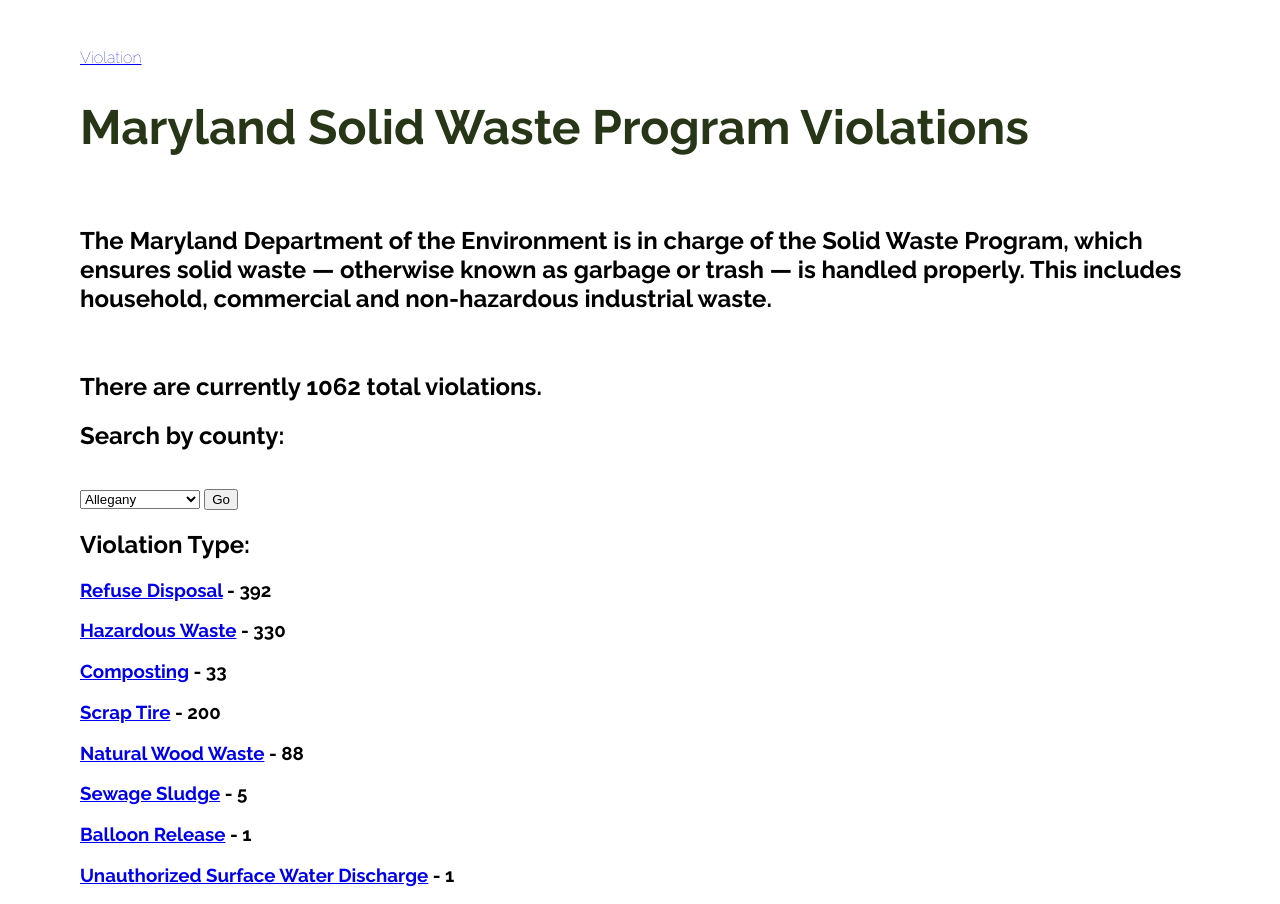
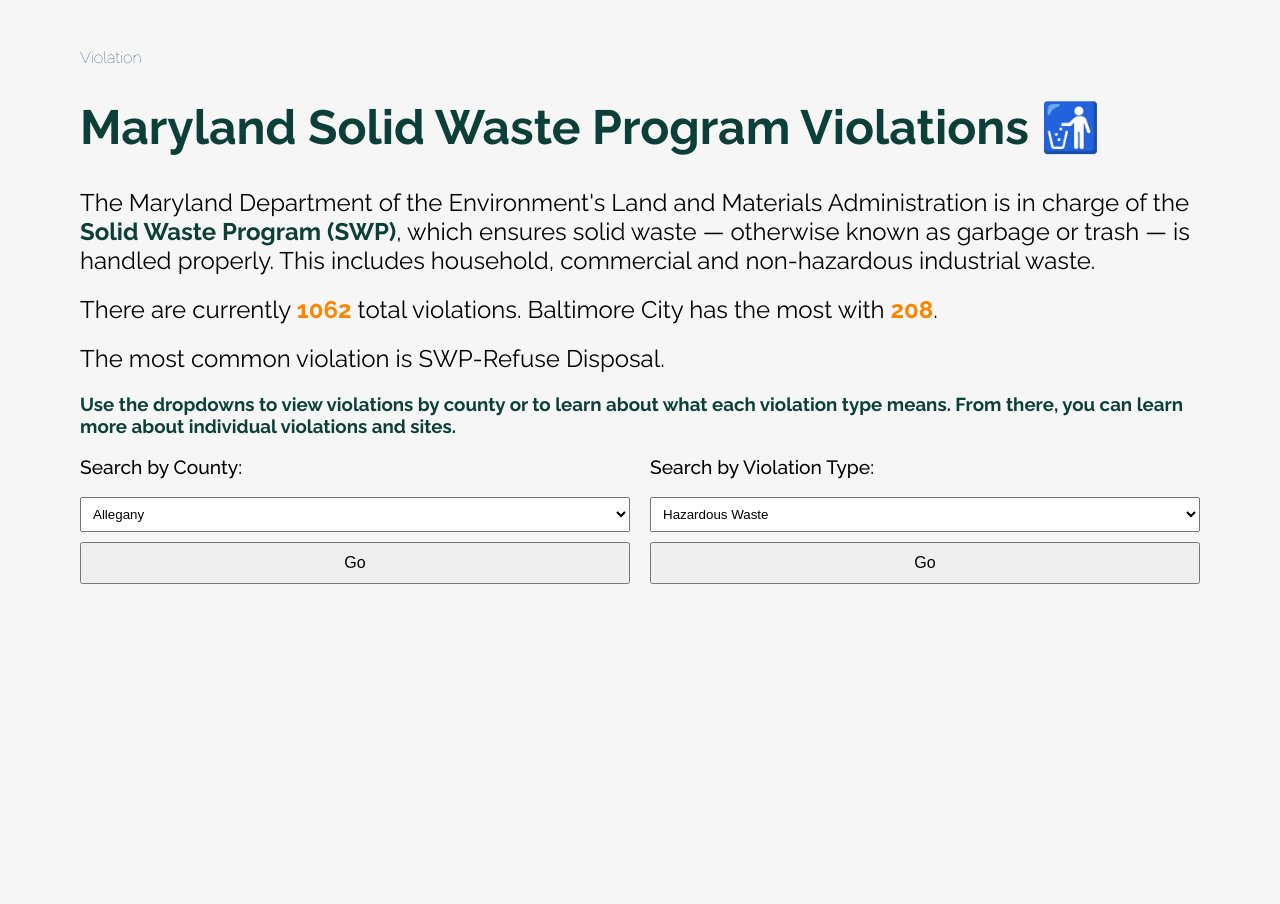
Before and after one commit to amahaja25/solid-waste, a Flask app: page / in a window 1280 px wide. After the commit the page ends 584 px from the top, so only its background shows below. Run offline with Flask 3, Linux system fonts and the light colour scheme.

Commit message:
update part 1

```diff
--- a/app.py
+++ b/app.py
@@ -8,18 +8,25 @@
 db.connect()
 
 categories = {
-    'hazardous-waste': 'SWP-Hazardous Waste',
-    'refuse-disposal': 'SWP-Refuse Disposal',
-    'scrap-tire': 'SWP-Scrap Tire',
-    'wood-waste': 'SWP-Natural Wood Waste',
-    'composting': 'SWP-Composting',
-    'sewage': 'SWP-Sewage Sludge',
-    'balloon': 'SWP-Balloon Release',
-    'surface-water': 'Surface Water Discharge Unauthorized'
-}
+    'hazardous-waste': ('SWP-Hazardous Waste', 'Hazardous Waste'),
+    'refuse-disposal': ('SWP-Refuse Disposal', 'Refuse Disposal'),
+    'scrap-tire': ('SWP-Scrap Tire', 'Scrap Tire'),
+    'wood-waste': ('SWP-Natural Wood Waste', 'Natural Wood Waste'),
+    'composting': ('SWP-Composting', 'Composting'),
+    'sewage': ('SWP-Sewage Sludge', 'Sewage Sludge'),
+    'balloon': ('SWP-Balloon Release', 'Balloon Release'),
+    'surface-water': ('Surface Water Discharge Unauthorized', 'Unauthorized Surface Water Discharge')
+    }
 
 categories_description = {
-
+    'balloon': 'According to a Maryland law passed in the 2021 legislative session, people may not intentionally release a balloon into the atmosphere or participate in mass balloon releases, which consist of 10 or more balloons being released into the atmosphere. <br><br> Exceptions include unintentionally released balloons and balloons released for meteorological or official scientific research purposes.',
+    'wood-waste': 'According to the MDE, natural wood waste generally occurs when land is cleared for construction. This type of waste consists of discarded vegetation “in its natural state.” <br><br> Natural wood waste has to be disposed of in specific Natural Wood Waste Recycling Facilities, which process tree stumps, logs and limbs. The facilities make mulch and compost out of the wood waste and distribute or sell it afterwards, according to the MDE.',
+    'hazardous-waste': 'Hazardous waste is any substance that threatens to harm human health or the environment or has the potential to “cause or contribute to an increase in mortality or serious illness,” according to the MDE. <br><br> This form of waste must be shipped to a specific hazardous waste facility that accepts it, but if a person has the appropriate permit, they may treat it themself. MDE inspectors routinely inspect hazardous waste generators and facilities unannounced. Household waste is not regulated as hazardous waste.',
+    'composting': 'g',
+    'scrap-tire': 'Illegal stockpiles of scrap tires, which are tires that are no longer suitable for their original purpose, can lead to fire hazards, become breeding grounds for mosquitoes or disease-carrying agents and are “unsightly,” according to MDE’s website. <br><br>According to the Maryland Code of the Environment, people may only dispose of scrap tires through approved facilities or licensed scrap tire haulers.',
+    'sewage': 'Sewage sludge — also known as biosolids — is the semi-solid residue that is produced when sewage or wastewater is treated and decontaminated. <br><br> According to Maryland law, people are not allowed to transport, compost, dispose or use sewage sludge unless they have a Sewage Sludge Utilization Permit from MDE.',
+    'refuse-disposal': 'f',
+    'surface-water': 'Industrial facilities that release wastewater or stormwater into Maryland surface waters such as  lakes, creeks, streams, rivers, reservoirs and the ocean, are required to have permits from the MDE to do so. The permit makes sure that the discharge meets Maryland water quality standards.'
 }
 
 class County(Model):
@@ -39,7 +46,7 @@
     media = CharField()
     violation_date = DateTimeField()
     status = CharField()
-    resolved_date = DateField(null=True)
+    resolved_date = DateTimeField()
     uuid = CharField(primary_key=True, unique=True)
 
     @property
@@ -57,96 +64,123 @@
 
     total_count = Violation.select().count()
 
-    refuse_count = Violation.select().where(
-        (Violation.media == 'SWP-Refuse Disposal')
-    ).count()
+    counties = County.select()
 
-    hazardous_count = Violation.select().where(
-        (Violation.media == 'SWP-Hazardous Waste')
-    ).count()
+    most_violations = (Violation.select(Violation.county, fn.COUNT(Violation.county).alias('count')).group_by(Violation.county).order_by(fn.COUNT(Violation.county).desc())
+                       .limit(1))
+    most_violations_county = most_violations.get()
+    most_violations_info = {
+        'county': most_violations_county.county,
+        'count': most_violations_county.count
+        }
 
-    tire_count = Violation.select().where(
-        (Violation.media == 'SWP-Scrap Tire')
-    ).count()
+    most_common_violation = (Violation
+                             .select(Violation.media, fn.COUNT(Violation.media).alias('count'))
+                             .group_by(Violation.media)
+                             .order_by(fn.COUNT(Violation.media).desc())
+                             .limit(1))
 
-    wood_count = Violation.select().where(
-        (Violation.media == 'SWP-Natural Wood Waste')
-    ).count()
+    most_common = most_common_violation.get()
+    violation_name = categories[most_common.media][1] if most_common.media in categories else most_common.media
 
-    compost_count = Violation.select().where(
-        (Violation.media == 'SWP-Composting')
-    ).count()
-
-    sewage_count = Violation.select().where(
-        (Violation.media == 'SWP-Sewage Sludge')
-    ).count()
-
-    balloon_count = Violation.select().where(
-        (Violation.media == 'SWP-Balloon Release')
-    ).count()
-
-    surface_water_count = Violation.select().where(
-        (Violation.media == 'Surface Water Discharge Unauthorized')
-    ).count()
-
-    counties = County.select()
-    print(counties)
+    most_common_info = {
+        'type': violation_name,
+        'count': most_common.count
+    }
 
     template = 'index.html'
     return render_template(template,
-    refuse_count = refuse_count,
-    hazardous_count = hazardous_count,
-    tire_count = tire_count,
-    wood_count = wood_count,
-    compost_count = compost_count,
-    sewage_count = sewage_count,
-    balloon_count = balloon_count,
-    surface_water_count = surface_water_count,
     total_count = total_count,
-    counties=counties
+    counties=counties,
+    categories=categories,
+    most_violations=most_violations_info,
+    most_common=most_common_info,
+    violation_name=violation_name
     )
 
+
+from datetime import datetime
 
 @app.route("/violation/<uuid>")
 def detail(uuid):
     template = 'detail.html'
     violation = Violation.get(Violation.uuid == uuid)
 
-    violation_date = datetime.datetime.strptime(violation.violation_date, '%m/%d/%Y')
-    date_start = violation_date.strftime('%B %d, %Y')
+    if violation.violation_date:
+        date_start = datetime.strptime(violation.violation_date, "%Y/%m/%d").strftime('%B %d, %Y')
+    else:
+        date_start = 'Unknown'
+
+    if hasattr(violation, 'resolved_date') and violation.resolved_date:
+        date_resolved = datetime.strptime(violation.resolved_date, "%Y/%m/%d").strftime('%B %d, %Y')
+    else:
+        date_resolved = 'Not resolved'
+
+    other_violation_count = Violation.select().where(Violation.site_no == violation.site_no).count() - 1
+
+
 
     return render_template('detail.html',
-    street_address = violation.street_address,
-    county = violation.county,
-    site_name = violation.site_name,
-    type = violation.media,
-    date_start = date_start,
-    violation_type = violation.media)
+                           street_address=violation.street_address,
+                           county=violation.county,
+                           site_name=violation.site_name,
+                           date_start=date_start,
+                           date_resolved=date_resolved,
+                           violation_type=violation.media,
+                           violation=violation,
+                           other_violation_count=other_violation_count)
 
 @app.route("/site/<site_no>")
 def site(site_no):
     template = 'site.html'
 
 
-
     site_number = Violation.get(Violation.site_no == site_no)
 
-    site_violation_count = Violation.select().where(
-        (Violation.site_no == site_no)).count()
+    violation_list = Violation.select().where(
+        Violation.site_no == site_no
+    ).order_by(Violation.violation_date.desc())
+
+    site_violation_count = violation_list.count()
 
     return render_template(template,
     site_name = site_number.site_name,
     street_address = site_number.street_address,
     county = site_number.county,
-    city_state_zip = site_number.city_state_zip
+    city_state_zip = site_number.city_state_zip,
+    violation_list = violation_list,
+    site_violation_count = site_violation_count
     )
 
+@app.route("/redirect-to-county", methods=["POST"])
+def redirect_to_county():
+    slug = request.form.get('slug')
+    print("slug:", slug)
+    return redirect(url_for("county", slug=slug))
+
+@app.route("/county/<slug>")
+def county(slug):
+    county = County.get(County.slug == slug)
+    county_total_count = Violation.select().where(
+        (Violation.county == county.county)).count()
+
+    violation_list = Violation.select().where(
+        Violation.county == county.county
+    ).order_by(Violation.violation_date.desc())
+
+
+    return render_template('county.html', county=county, county_total_count=county_total_count, violation_list = violation_list)
+
+@app.route("/redirect-to-category", methods=["POST"])
+def redirect_to_category():
+    category_slug = request.form.get('category_slug')
+    return redirect(url_for("category", category_slug=category_slug))
 
 @app.route("/category/<category_slug>")
 def category(category_slug):
     template = 'category.html'
+    category = categories[category_slug][0]
 
-    category = categories[category_slug]
 
     violation_list = Violation.select().where(
         (Violation.media == category)
@@ -154,22 +188,9 @@
 
     hazardous_count = violation_list.count()
 
-    return render_template(template, violation_list=violation_list, hazardous_count=hazardous_count, category=category)
+    description = categories_description.get(category_slug)
 
-@app.route("/redirect", methods=["POST"])
-def redirect_to_county():
-    slug = request.form.get('slug')
-    print("slug:", slug)
-    return redirect(url_for("county", slug=slug))
-
-# Route for displaying jurisdiction details
-@app.route("/county/<slug>")
-def county(slug):
-    county = County.get(County.slug == slug)
-    county_total_count = Violation.select().where(
-        (Violation.county == county.county)).count()
-
-    return render_template('county.html', county=county, county_total_count=county_total_count)
+    return render_template(template, violation_list=violation_list, hazardous_count=hazardous_count, category=category, description=description)
 
 
 if __name__ == '__main__':
--- a/static/style.css
+++ b/static/style.css
@@ -4,6 +4,8 @@
     border-width: 0;
     width: 100%;
     font-size: 20px;
+    font-family: 'DM Sans', sans-serif;
+    font-weight: 200;
 }
 th {
     text-align:left;
@@ -12,7 +14,7 @@
     border-color: #f2f2f2;
 }
 tr:hover {
-    background-color: #f3f3f3;
+    background-color: #e1e1e4b4;
 }
 
 body {
@@ -29,24 +31,79 @@
     margin-top: 3em;
     font-family: 'Raleway', sans-serif;
     font-weight: 100;
+    background-color: #F6F6F6;
   }
 
-.site-title {
-    color: #283618;
+h1 {
+    color: #0B3F38;
     font-size: 3em;
 }
 
-/* body {
-    background-color: #fff9ea;
-    font-family: 'Raleway', sans-serif;
-    font-weight: 100;
-    margin: 0 auto;
-    width: 100%;
-    display: inline-block;
-    padding-left: 5em;
-    padding-right: 5em;
-    padding-top: 2em;
-    position: relative;
+
+h3 {
+    color: #0B3F38;
+}
+
+b {
+    color: #0B3F38;
+}
+
+.total {
+    font-weight: bold;
+    color: #fb8500;
+    display: inline;
+}
+
+.label {
+    font-size: larger;
+    font-weight: 500;
+}
+
+a {
+    text-decoration: none;
+    color: #222e50;
+}
+
+a:hover {
+    color: #bc6c25;
+}
+
+h1 {
+    font-size: 3em;
+}
+
+h2 {
+    font-weight: normal;
+}
+
+.form-container {
+    display: flex;
+    justify-content: space-around; /* Adjust spacing or change to 'space-between' as needed */
+    align-items: flex-start; /* Aligns form groups at the top */
+}
+
+.form-group {
     display: flex;
     flex-direction: column;
-} */
+    justify-content: space-between; /* Ensures the button stays at the bottom */
+    flex: 1; /* Makes each form group take equal width */
+    margin-right: 20px; /* Space between form groups */
+}
+
+.form-group:last-child {
+    margin-right: 0; /* No margin on the last form group */
+}
+
+button {
+    padding: 10px 20px;
+    font-size: 16px;
+    width: 100%;
+    cursor: pointer;
+    margin-top: auto; /* Pushes the button to the bottom */
+}
+
+select {
+    width: 100%;
+    padding: 8px;
+    margin-bottom: 10px; /* Ensures some space above the button */
+}
--- a/templates/index.html
+++ b/templates/index.html
@@ -11,16 +11,20 @@
       </nav>
       <div class="jumbotron">
         <div class="container">
-          <h1 class="site-title display-4">Maryland Solid Waste Program Violations</h1><br>
-          <h2 class="display-5">The Maryland Department of the Environment is in charge of the Solid Waste Program, which ensures solid waste — otherwise known as garbage or trash — is handled properly. This includes household, commercial and non-hazardous industrial waste.
+          <h1 class="site-title">Maryland Solid Waste Program Violations 🚮</h1>
+          <h2>The Maryland Department of the Environment's Land and Materials Administration is in charge of the <b>Solid Waste Program (SWP)</b>, which ensures solid waste — otherwise known as garbage or trash — is handled properly. This includes household, commercial and non-hazardous industrial waste.
           </h2>
-          <br>
-          <h2>There are currently {{ total_count }} total violations.</h2>
-          <h2>Search by county: </h2>
-          <div class="col-md-6">
+          <h2>There are currently <div class="total">{{ total_count }}</div> total violations. {{ most_violations.county }} has the most with <div class="total">{{ most_violations.count }}</div>.</h2>
+          <h2>The most common violation is {{ most_common.type }}.</h2>
+          <h3>Use the dropdowns to view violations by county or to learn about what each violation type means. From there, you can learn more about individual violations and sites.
+          </h3>
+
+          <div class="form-container">
+            <div class="form-group">
+                <label for="county-select" class="label">Search by County:</label>
                 <br>
                 <form action="{{ url_for('redirect_to_county') }}" method="post">
-              <select name="slug">
+                    <select name="slug" id="county-select">
                         {% for county in counties %}
                         <option value="{{ county.slug }}">{{ county.county.title() }}</option>
                         {% endfor %}
@@ -28,15 +32,21 @@
                     <button type="submit">Go</button>
                 </form>
             </div>
-          <h2 class="display-5">Violation Type:</h4>
-          <h3 class="display-8"><a href="{{ url_for('category', category_slug='refuse-disposal')}}">Refuse Disposal</a> - {{ refuse_count }}</h3>
-          <h3 class="display-8"><a href="{{ url_for('category', category_slug='hazardous-waste')}}">Hazardous Waste</a> - {{ hazardous_count }} </h3>
-          <h3 class="display-8"><a href="{{ url_for('category', category_slug='composting')}}">Composting</a> - {{ compost_count }} </h3>
-          <h3 class="display-8"><a href="{{ url_for('category', category_slug='scrap-tire')}}">Scrap Tire</a> - {{ tire_count }}</h3>
-          <h3 class="display-8"><a href="{{ url_for('category', category_slug='wood-waste')}}">Natural Wood Waste</a> - {{ wood_count }}</h3>
-          <h3 class="display-8"><a href="{{ url_for('category', category_slug='sewage')}}">Sewage Sludge</a> - {{ sewage_count }}</h3>
-          <h3 class="display-8"><a href="{{ url_for('category', category_slug='balloon')}}">Balloon Release</a> - {{ balloon_count}}</h3>
-          <h3 class="display-8"><a href="{{ url_for('category', category_slug='surface-water')}}">Unauthorized Surface Water Discharge</a> - {{ surface_water_count }}</h3>
+
+            <div class="form-group">
+                <label for="category-select" class="label">Search by Violation Type:</label>
+                <br>
+                <form action="{{ url_for('redirect_to_category') }}" method="post">
+                    <select name="category_slug" id="category-select">
+                        {% for slug, name in categories.items() %}
+                        <option value="{{ slug }}">{{ name[1] }}</option>
+                        {% endfor %}
+                    </select>
+                    <button type="submit">Go</button>
+                </form>
+            </div>
+        </div>
+        </div>
       </div>
     </div>
   </div>
```
Also changed, not shown: scrape.py (+11 -1 lines), templates/category.html (+10 -5 lines), templates/county.html (+26 -4 lines), templates/detail.html (+4 -4 lines), templates/hazard.html (deleted, +0 -42 lines), templates/site.html (+28 -7 lines), README.md, solid_waste.db, static/solid_waste_violations.csv. Lines whose indentation alone changed are shown as unchanged.
